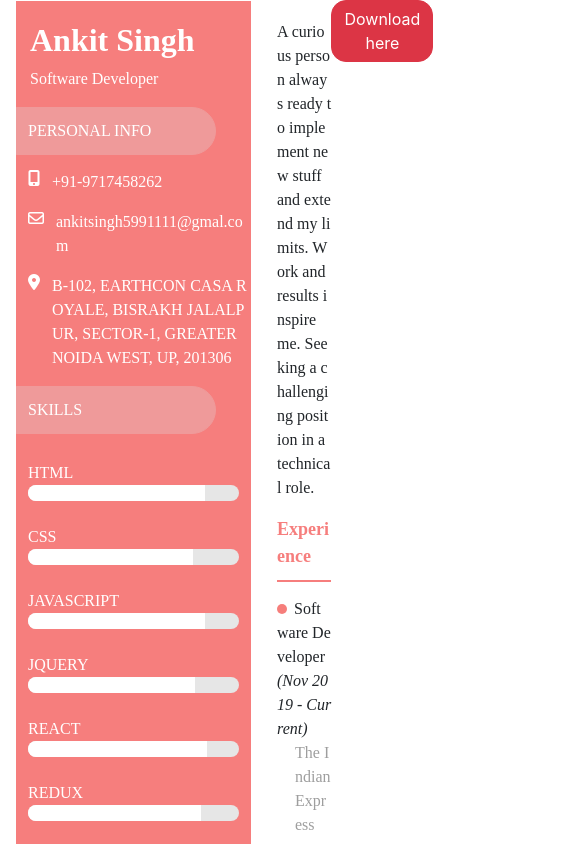
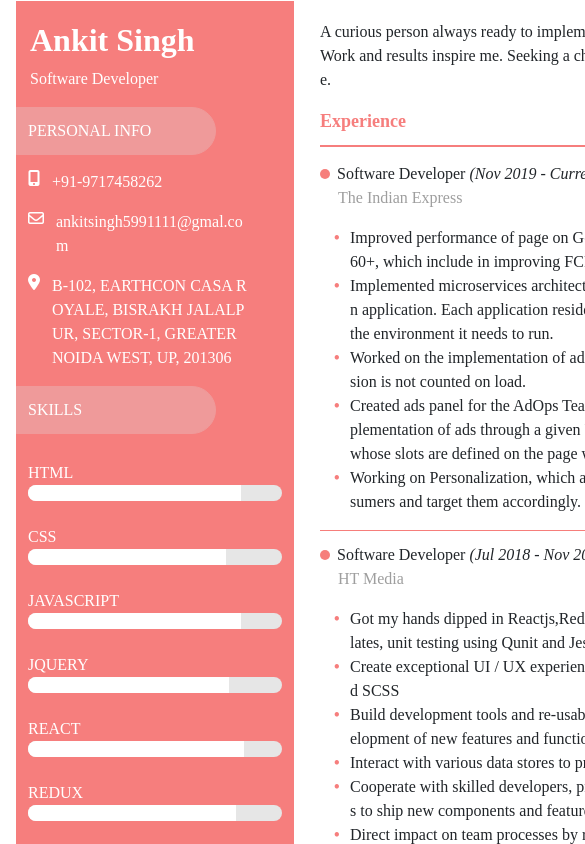
Before and after one commit to ankit59111/portfolio, a React (Create React App) app: page /portfolio/resume in a window 390 px wide. Shown: the top 844 px of the page, 585 px wide, since content can reach past the window. Built offline with nearby package versions, Linux system fonts and the light colour scheme.

Commit message:
added width resume

```diff
--- a/src/Resume.css
+++ b/src/Resume.css
@@ -1,3 +1,4 @@
+
 
 .resume-sideBar{
     height: auto;
@@ -120,3 +121,9 @@ section .list-content div ul li::before {
 .download-btn{
     border-radius: 15px;
 }
+
+@media (max-width: 768px) {
+    #resume-builder{
+        width: 1000px;
+    }
+}
```
